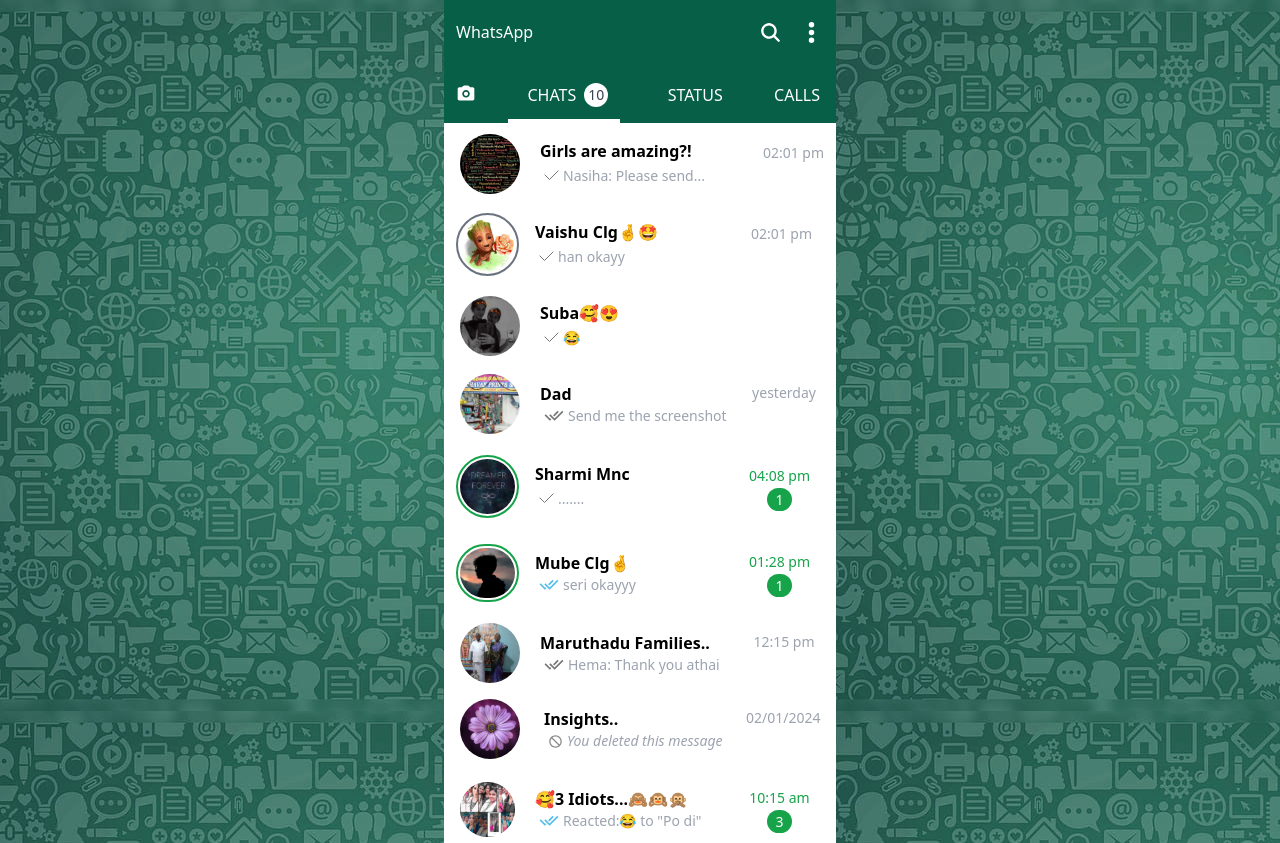
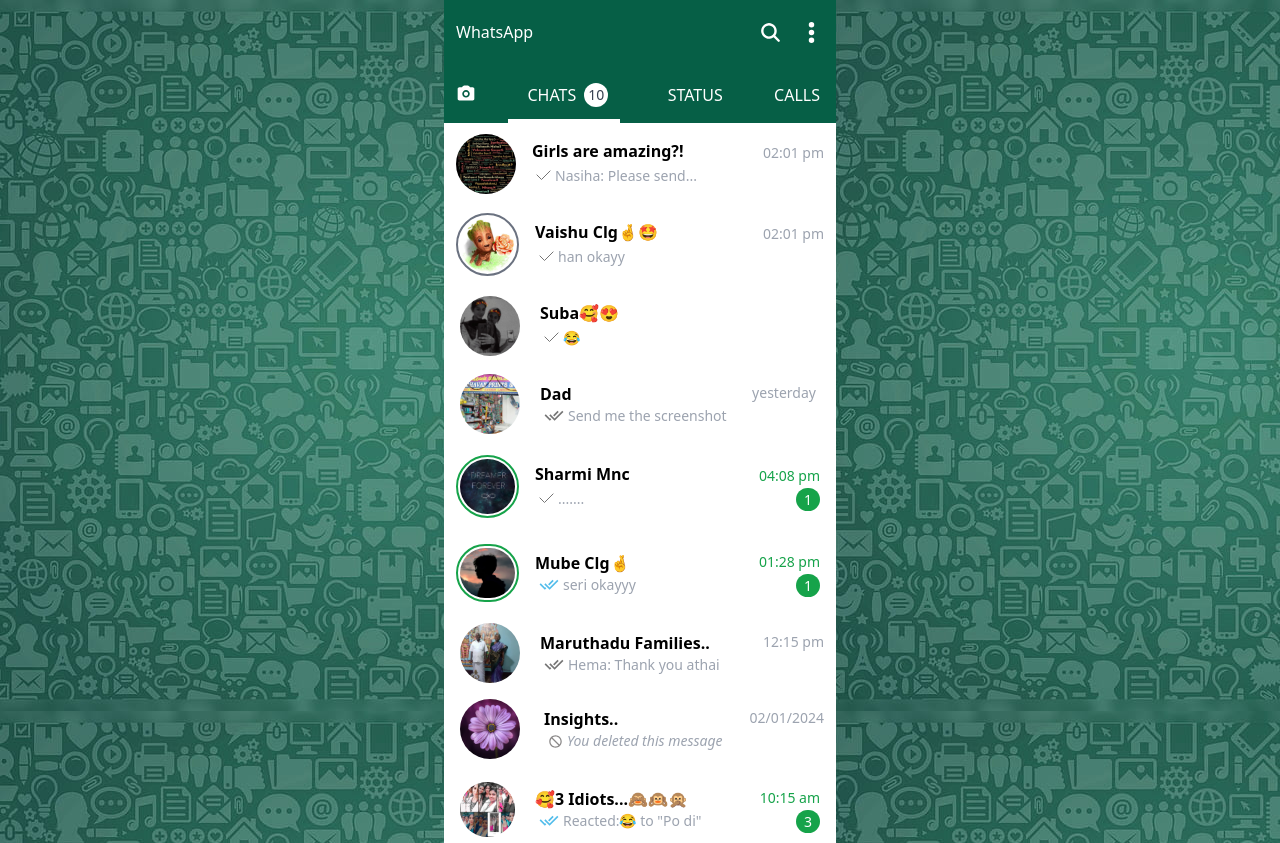
Before and after one commit to Vaigarai14/whatsappui, a website: page index.html in a window 1280 px wide. Drawn offline with nearby package versions, Linux system fonts and the light colour scheme.

Commit message:
update the text align

```diff
--- a/index.html
+++ b/index.html
@@ -84,7 +84,7 @@
                 <!-- chat section -->
                 <section id="status_bar" class=" bg-white overflow-y-scroll scroll-smooth h-[45em]">
                     <div class="flex items-center justify-center pl-3 p-1 hover:bg-slate-200">
-                        <div class=" p-1 rounded-full">
+                        <div class="rounded-full">
                             <img class="rounded-full " src="./assets/clg.png" alt="profile_img1" width="60px">
                         </div>
                         <div class="p-3 w-52 ml-1">
@@ -130,7 +130,7 @@
                                 han okayy
                             </p>
                         </div>
-                        <div class="text-center p-2 flex-1 w-full overflow-hidden items-center">
+                        <div class="text-right p-2 flex-1 w-full overflow-hidden items-center">
                             <span class="text-gray-400 text-sm ">
                                 02:01 pm
                             </span>
@@ -161,7 +161,7 @@
                                 😂
                             </p>
                         </div>
-                        <div class=" invisible text-center p-2 flex-1 w-full overflow-hidden items-center">
+                        <div class=" invisible text-right p-2 flex-1 w-full overflow-hidden items-center">
                             <span class="text-gray-400 text-sm ">
                                 12:15 pm
                             </span>
@@ -218,7 +218,7 @@
                                 .......
                             </p>
                         </div>
-                        <div class="text-center p-2 flex-1 ">
+                        <div class="text-right p-2 flex-1 ">
                             <span class=" text-green-600 text-sm w-full overflow-hidden items-center">
                                 04:08 pm
                             </span>
@@ -249,7 +249,7 @@
                                 seri okayyy
                             </p>
                         </div>
-                        <div class="text-center p-2 flex-1 w-full overflow-hidden items-center">
+                        <div class="text-right p-2 flex-1 w-full overflow-hidden items-center">
                             <span class=" text-green-600 text-sm ">
                                 01:28 pm
                             </span>
@@ -277,7 +277,7 @@
                                 Hema: Thank you athai
                             </p>
                         </div>
-                        <div class="text-center p-2 flex-1 w-full overflow-hidden items-center">
+                        <div class="text-right p-2 flex-1 w-full overflow-hidden items-center">
                             <span class="text-gray-400 text-sm ">
                                 12:15 pm
                             </span>
@@ -307,7 +307,7 @@
                                 You deleted this message
                             </p>
                         </div>
-                        <div class="text-center p-2 flex-1 items-center w-full overflow-hidden">
+                        <div class="text-right p-2 flex-1 items-center w-full overflow-hidden">
                             <span class="not-italicitalic text-gray-400 text-sm ">
                                 02/01/2024
                             </span>
@@ -336,7 +336,7 @@
                                 Reacted:😂 to "Po di"
                             </p>
                         </div>
-                        <div class="text-center p-2 flex-1 items-center w-full overflow-hidden">
+                        <div class="text-right p-2 flex-1 items-center w-full overflow-hidden">
                             <span class=" text-green-600 text-sm ">
                                 10:15 am
                             </span>
@@ -365,7 +365,7 @@
                                 Hmmmm okayy
                             </p>
                         </div>
-                        <div class="text-center p-2 flex-1 items-center w-full overflow-hidden">
+                        <div class="text-right p-2 flex-1 items-center w-full overflow-hidden">
                             <span class=" text-gray-400 text-sm ">
                                 yesterday
                             </span>
@@ -395,7 +395,7 @@
                                 Hmmmm okayy
                             </p>
                         </div>
-                        <div class="text-center p-1 flex-1 w-full overflow-hidden items-center">
+                        <div class="text-right p-1 flex-1 w-full overflow-hidden items-center">
                             <span class=" text-green-600 text-sm ">
                                 31/12/2023
                             </span>
```
Also changed, not shown: output.css.
